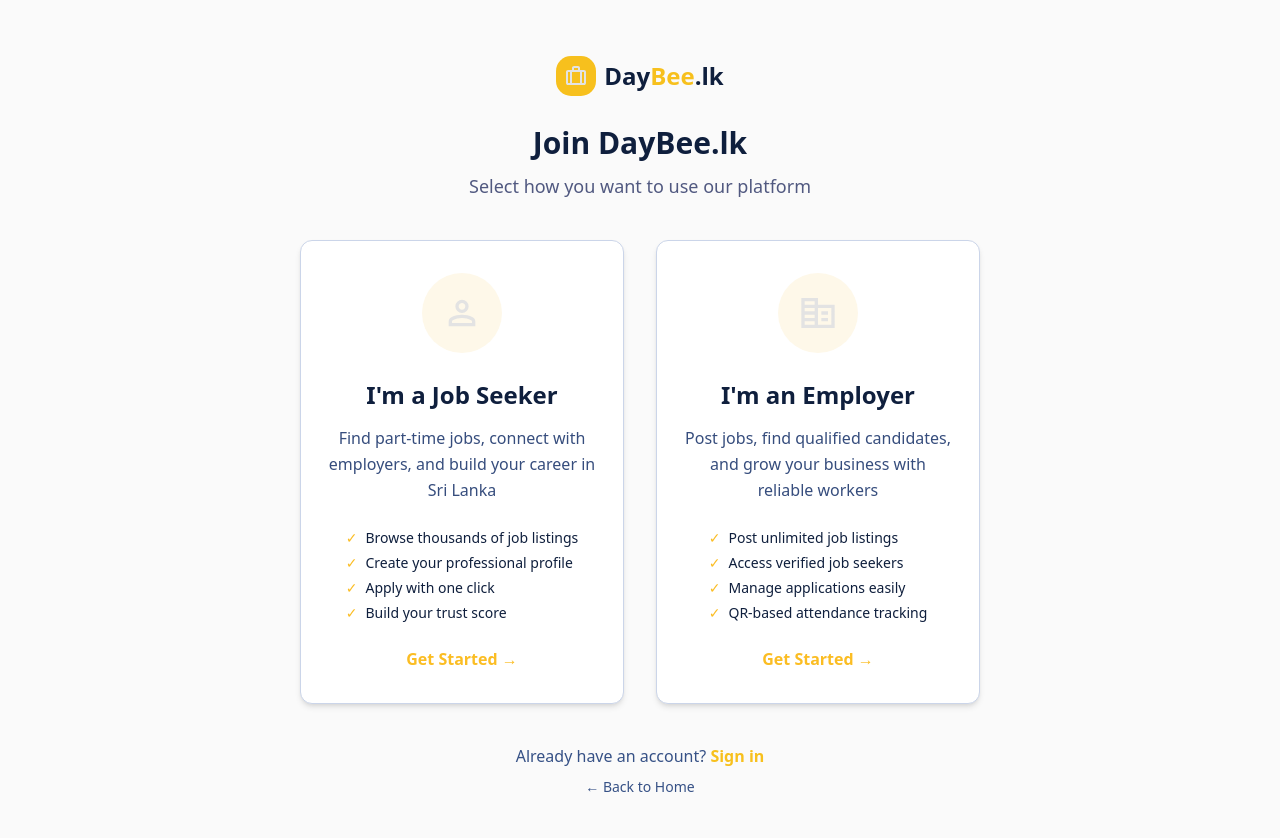
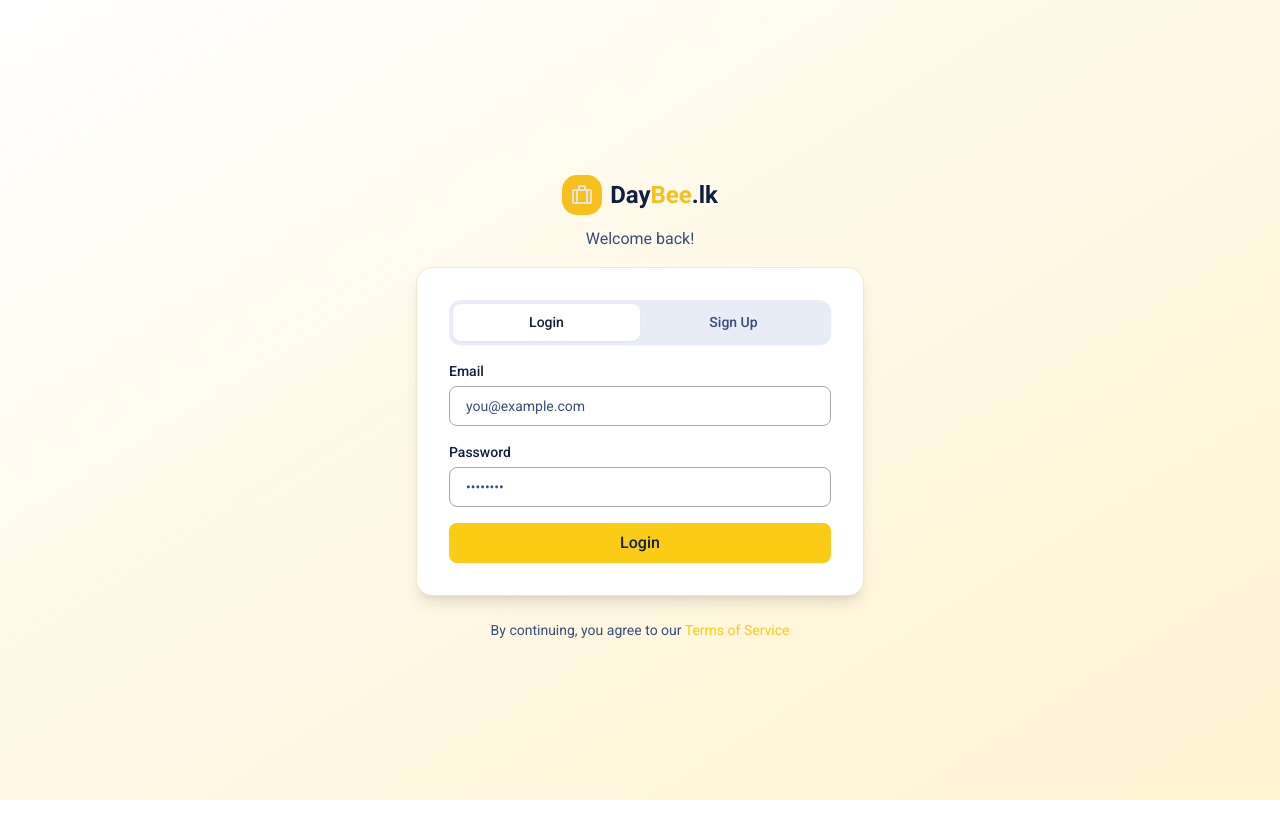
Before and after one commit to JayaniAnu10/Smart-Part-time-job-finder, a React (Vite) app in the folder frontend/part-time-react/: page /auth in a window 1280 px wide. Shown: the top 838 px of the page. After the commit the page ends 800 px from the top, so only its background shows below. Built offline with nearby package versions, Linux system fonts and the light colour scheme.

Commit message:
Updated App.tsx with routing for GetStarted and Auth pages

```diff
--- a/frontend/part-time-react/src/App.tsx
+++ b/frontend/part-time-react/src/App.tsx
@@ -1,5 +1,12 @@
+import { Routes, Route } from "react-router-dom";
 import GetStarted from "./pages/GetStarted";
+import Auth from "./pages/Auth";
 
 export default function App() {
-  return <GetStarted />;
+  return (
+    <Routes>
+      <Route path="/" element={<GetStarted />} />
+      <Route path="/auth" element={<Auth />} />
+    </Routes>
+  );
 }
```
